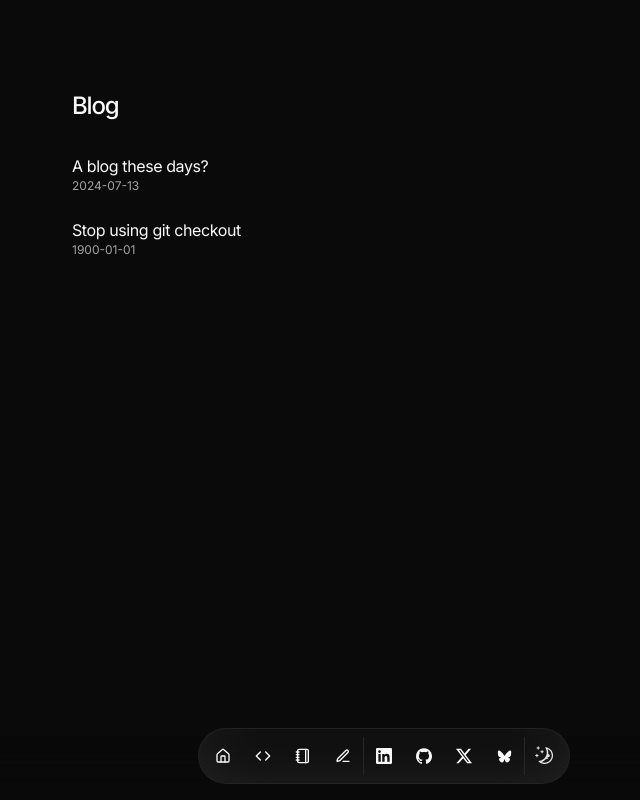
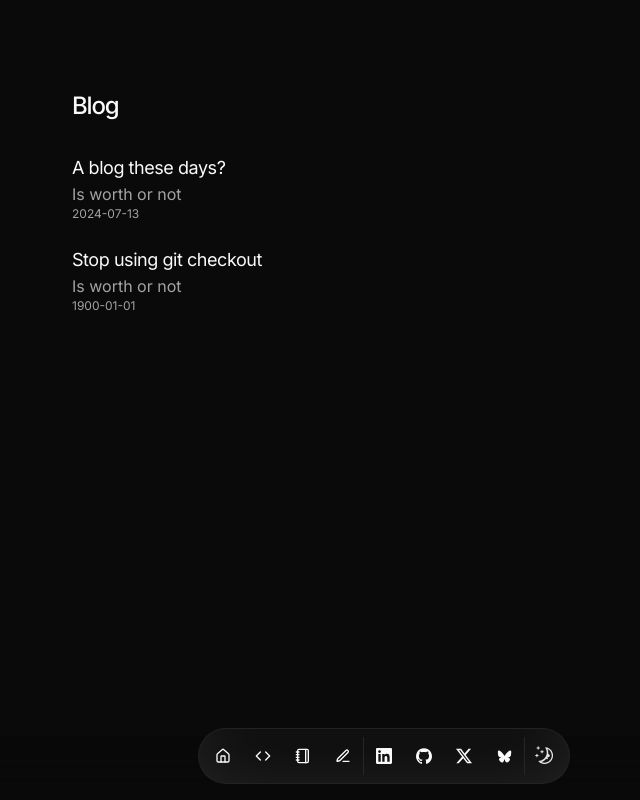
Before and after one commit to isaias-alt/lucasco.dev, a Next.js app: page /blog in a window 1280 px wide. Shown: the whole page, without its empty margins (256-896 px from the left). Built offline with nearby package versions, Linux system fonts and the light colour scheme.

Commit message:
add sumary to blog card

```diff
--- a/src/app/blog/page.tsx
+++ b/src/app/blog/page.tsx
@@ -33,7 +33,10 @@ export default async function BlogPage() {
               href={`/blog/${post.slug}`}
             >
               <div className="w-full flex flex-col">
-                <p className="tracking-tight">{post.metadata.title}</p>
+                <p className="tracking-tight text-lg">{post.metadata.title}</p>
+                <p className="text-base text-muted-foreground">
+                  {post.metadata.summary}
+                </p>
                 <p className="h-6 text-xs text-muted-foreground">
                   {post.metadata.publishedAt}
                 </p>
```
